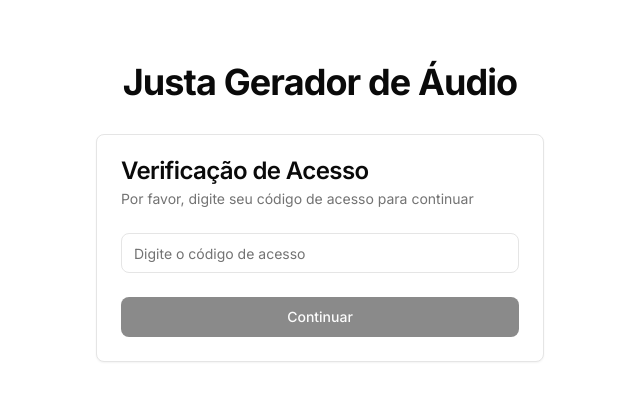
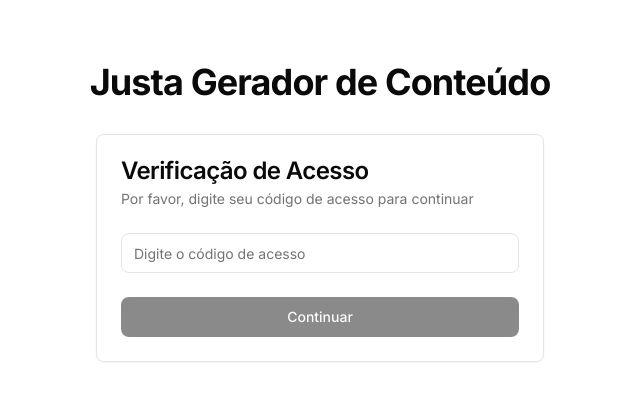
Before and after one commit to vinialmeidaead/geradordeaudio-justa, a Next.js app: page / in a window 1280 px wide. Shown: the part 188-588 px from the top of the page, without its empty margins (320-960 px from the left). Built offline with nearby package versions, Linux system fonts and the light colour scheme.

Commit message:
feat: atualizar título da página para "Justa Gerador de Conteúdo"

```diff
--- a/app/page.tsx
+++ b/app/page.tsx
@@ -3,7 +3,7 @@ import AccessVerification from "@/components/access-verification"
 export default function Home() {
   return (
     <div className="flex flex-col items-center justify-center w-full">
-      <h1 className="mb-8 text-4xl font-bold tracking-tight text-center">Justa Gerador de Áudio</h1>
+      <h1 className="mb-8 text-4xl font-bold tracking-tight text-center">Justa Gerador de Conteúdo</h1>
       <div className="w-full max-w-md mx-auto">
         <AccessVerification />
       </div>
```
